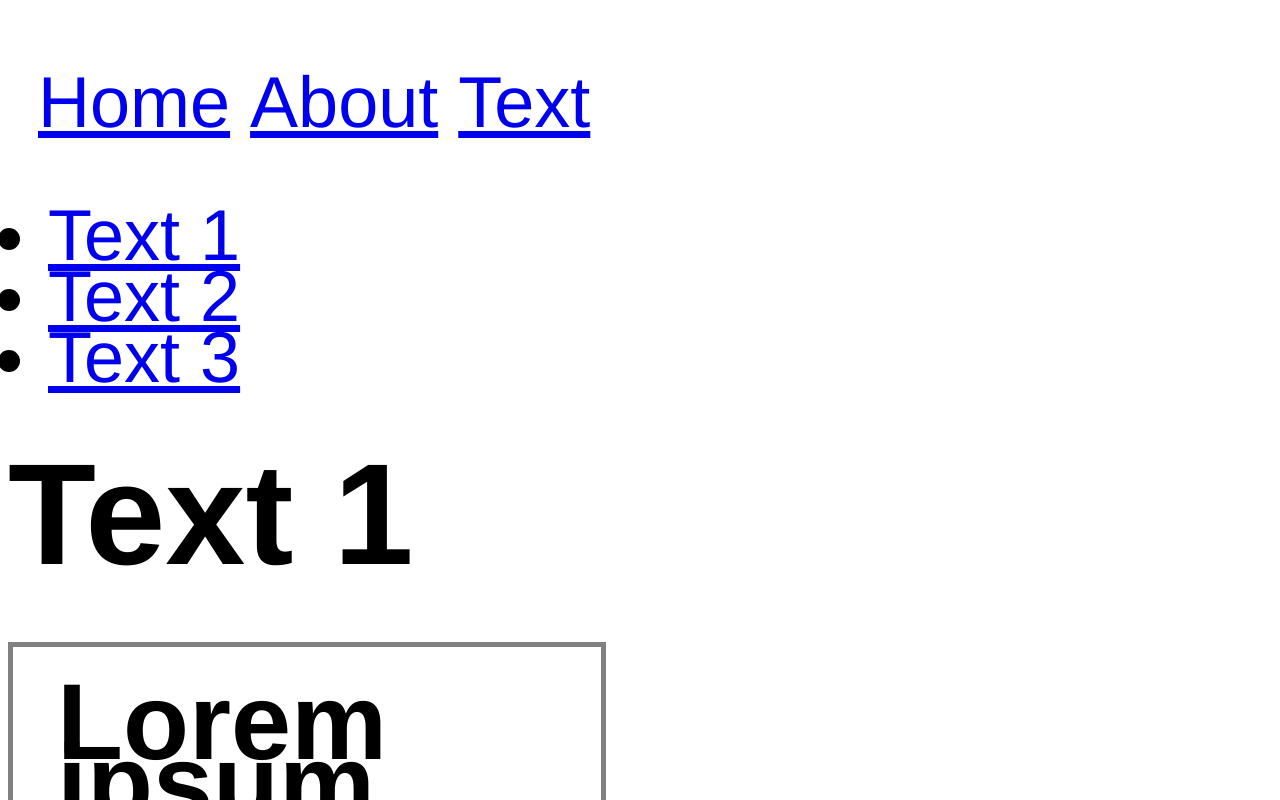
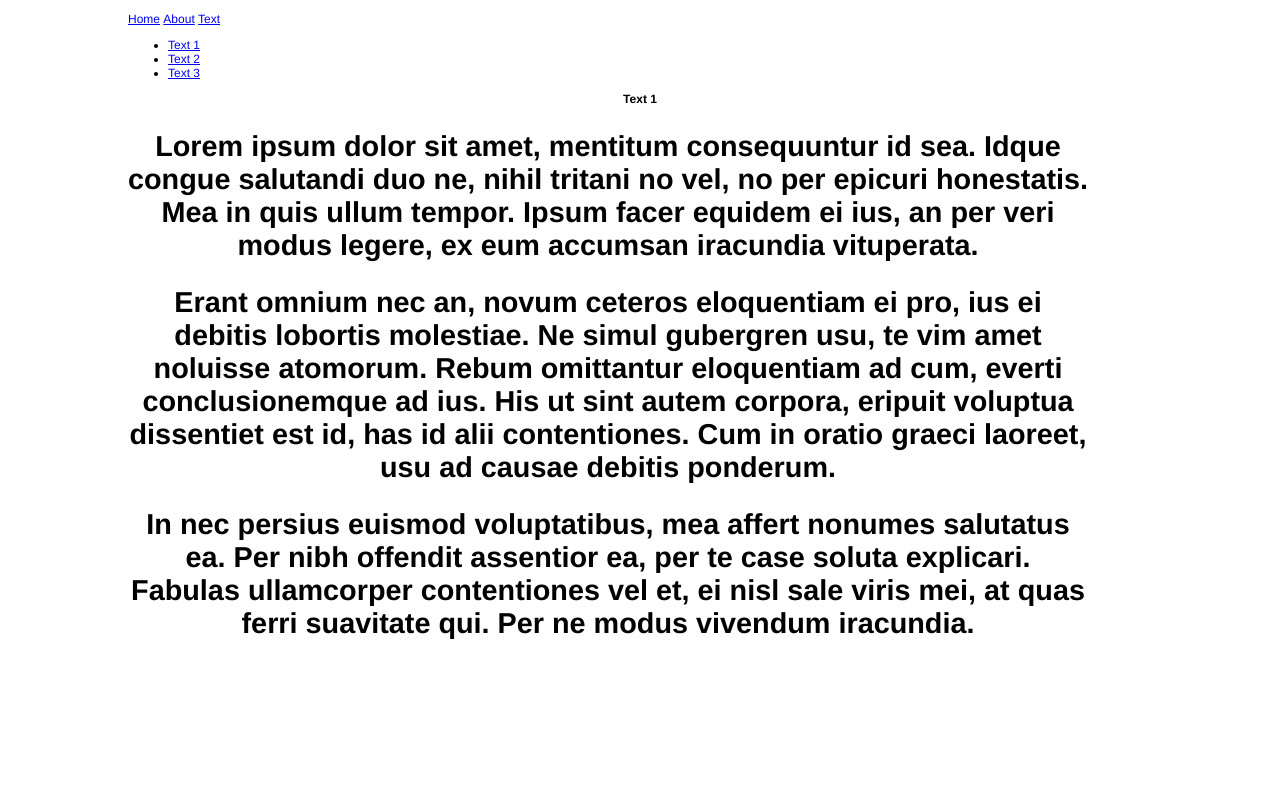
Before and after one commit to DenisCodes/day5, a plain HTML site: page projects/projects1.html in a window 1280 px wide. Shown: the top 800 px of the page. Drawn offline with Linux system fonts and the light colour scheme; files that its build step writes are made by us from their sources.

Commit message:
work you bum

```diff
--- a/css/style.css
+++ b/css/style.css
@@ -1,26 +1,30 @@
 html {
     font-family: "Helvetica Neue", Helvetica, Arial, sans-serif;
-    font-size: 72px;
-    line-height: 61px;
+    font-size: 12px;
 
+}
+#wrapper {
+    width: 1024px;
+    margin-left: auto;
+    margin-right: auto;
 }
 footer {
     text-align: center;
 }
 h1 {
-    font-size: 200%;
+    font-size: 100%;
+    text-align: center;
 }
 h2 {
-    width: 500px;
-    padding: 44px;
-    border: 5px solid gray;
-    margin: 0;
+    font-size: 240%;
+    width: 960px;
+    text-align: center;
 }
 h3 {
-    font-size: 160%;
+    font-size: 100%;
 }
 menu {
-    padding-left: 30px;
+    padding-left: 0px;
 }
 menu li {
     display: inline;
--- a/projects/projects1.html
+++ b/projects/projects1.html
@@ -3,13 +3,14 @@
 <head>
   <meta charset="UTF-8">
   <title>Title</title>
-  <link href="css/style.css" rel="stylesheet" type="text/css">
+  <link href="../css/style.css" rel="stylesheet" type="text/css">
 </head>
 <body>
+<div id="wrapper">
 <header>
     <menu>
         <li><a href="../index.html">Home</a></li>
-        <li><a href="about.html">About</a></li>
+        <li><a href="../about.html">About</a></li>
         <li><a href="projects.html">Text</a></li>
     </menu>
 </header>
@@ -37,5 +38,6 @@
             at quas ferri suavitate qui. Per ne modus vivendum iracundia.
         </h2>
 </main>
+</div>
 </body>
 </html>
```
Also changed, not shown: projects/projects.html (+2 -2 lines), projects/projects2.html (+4 -2 lines).
